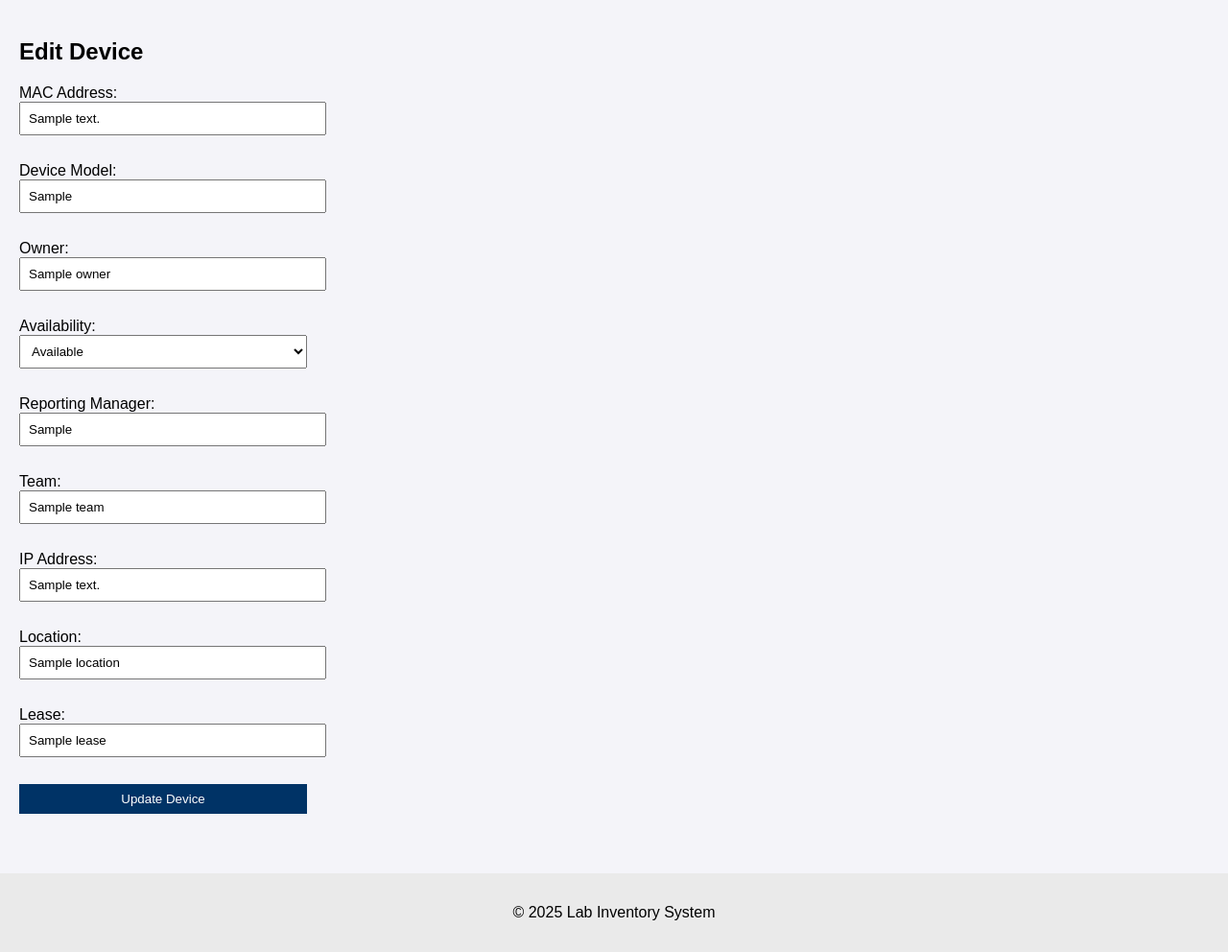
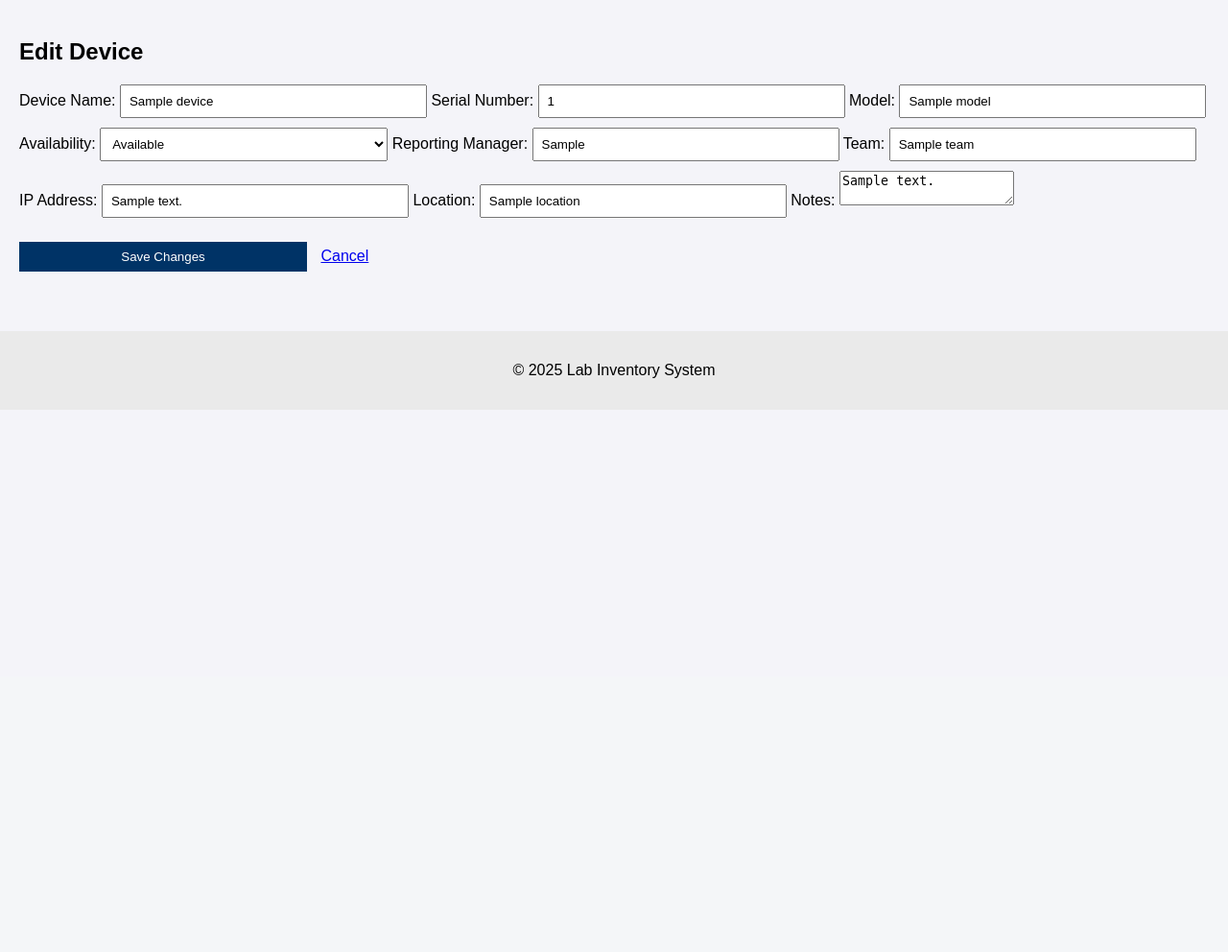
Before and after one commit to geniusgs94/Lab_Inventory_tool, a Flask app: template templates/edit_item.html in a window 1280 px wide. Shown: the part 95-1087 px from the top of the page at 96% size. After the commit the page ends 522 px from the top, so only its background shows below. Run offline with Flask 3, Linux system fonts and the light colour scheme; the template is opened without the code that fills it: most values are stand-ins (such as "Sample title", 1, 10 or a date in 2020).

```diff
--- a/app.py
+++ b/app.py
@@ -203,23 +203,25 @@ def edit_item(id):
         flash("Device not found", "danger")
         return redirect(url_for('inventory'))
 
-    # Enforce user access
-    if is_user():
-        if device['owner'] != session['username'] and device['availability'] != 'Available':
-            conn.close()
-            flash("Access denied. You can't edit devices owned by others.", "danger")
-            return redirect(url_for('inventory'))
+    # Only allow Admin or Owner to edit allowed fields
+    if not (is_admin() or device['owner'] == session['username']):
+        conn.close()
+        flash("Access denied. Only the owner or an admin can edit this device.", "danger")
+        return redirect(url_for('inventory'))
 
     if request.method == 'POST':
-        mac = request.form['mac_address']
-        model = request.form['device_model']
-        owner = session['username'] if is_user() else request.form['owner']
+        # These fields remain unchanged (read-only)
+        mac = device['mac_address']
+        model = device['device_model']
+        owner = device['owner']
+        lease = device['lease']
+
+        # These fields can be edited
         availability = request.form['availability']
         manager = request.form['reporting_manager']
         team = request.form['team']
         ip = request.form['ip_address']
         location = request.form['location']
-        lease = request.form['lease']
 
         cursor.execute('''
             UPDATE devices
@@ -230,25 +232,24 @@ def edit_item(id):
 
         conn.commit()
         conn.close()
+        flash("Device updated successfully.", "success")
         return redirect(url_for('inventory'))
 
-    cursor.execute('SELECT * FROM devices WHERE id = ?', (id,))
-    row = cursor.fetchone()
+    # For GET request - display the device info
+    device_dict = {
+        'id': device['id'],
+        'mac_address': device['mac_address'],
+        'device_model': device['device_model'],
+        'owner': device['owner'],
+        'availability': device['availability'],
+        'reporting_manager': device['reporting_manager'],
+        'team': device['team'],
+        'ip_address': device['ip_address'],
+        'location': device['location'],
+        'lease': device['lease']
+    }
     conn.close()
-
-    device = {
-        'id': row[0],
-        'mac_address': row[1],
-        'device_model': row[2],
-        'owner': row[3],
-        'availability': row[4],
-        'reporting_manager': row[5],
-        'team': row[6],
-        'ip_address': row[7],
-        'location': row[8],
-        'lease': row[9]
-    }
-    return render_template('edit_item.html', device=device)
+    return render_template('edit_item.html', device=device_dict)
 
 @app.route('/reserve/<int:id>', methods=['POST'])
 @login_required
--- a/static/styles.css
+++ b/static/styles.css
@@ -141,3 +141,23 @@ ul {
     display: flex;
     align-items: center;
 }
+.btn-request {
+    background-color: #ff9800;   /* Orange button */
+    color: white;
+    border: none;
+    padding: 8px 14px;
+    border-radius: 5px;
+    font-size: 14px;
+    font-weight: bold;
+    cursor: pointer;
+    transition: background-color 0.3s ease, transform 0.2s ease;
+}
+
+.btn-request:hover {
+    background-color: #e68900;  /* Darker orange on hover */
+    transform: scale(1.05);     /* Slight zoom effect */
+}
+
+.btn-request:active {
+    background-color: #cc7a00;  /* Even darker when clicked */
+}
--- a/templates/edit_item.html
+++ b/templates/edit_item.html
@@ -3,37 +3,51 @@
 {% block content %}
 <h2>Edit Device</h2>
 
-<form method="POST" action="{{ url_for('edit_item', id=device.id) }}">
-    <label for="mac_address">MAC Address:</label><br>
-    <input type="text" id="mac_address" name="mac_address" value="{{ device.mac_address }}" required><br><br>
+<form action="{{ url_for('edit_item', id=device['id']) }}" method="POST">
 
-    <label for="device_model">Device Model:</label><br>
-    <input type="text" id="device_model" name="device_model" value="{{ device.device_model }}" required><br><br>
+    <!-- Device Name (readonly) -->
+    <label for="device_name">Device Name:</label>
+    <input type="text" id="device_name" name="device_name" value="{{ device['device_name'] }}" readonly>
 
-    <label for="owner">Owner:</label><br>
-    <input type="text" id="owner" name="owner" value="{{ device.owner }}" required><br><br>
+    <!-- Serial Number (readonly) -->
+    <label for="serial_number">Serial Number:</label>
+    <input type="text" id="serial_number" name="serial_number" value="{{ device['serial_number'] }}" readonly>
 
-    <label for="availability">Availability:</label><br>
-    <select id="availability" name="availability" required>
-        <option value="Available" {% if device.availability == 'Available' %}selected{% endif %}>Available</option>
-        <option value="In Use" {% if device.availability == 'In Use' %}selected{% endif %}>In Use</option>
-    </select><br><br>
+    <!-- Model (readonly) -->
+    <label for="model">Model:</label>
+    <input type="text" id="model" name="model" value="{{ device['model'] }}" readonly>
 
-    <label for="reporting_manager">Reporting Manager:</label><br>
-    <input type="text" id="reporting_manager" name="reporting_manager" value="{{ device.reporting_manager }}"><br><br>
+    <!-- Availability (editable) -->
+    <label for="availability">Availability:</label>
+    <select id="availability" name="availability">
+        <option value="Available" {% if device['availability'] == 'Available' %}selected{% endif %}>Available</option>
+        <option value="In Use" {% if device['availability'] == 'In Use' %}selected{% endif %}>In Use</option>
+        <option value="Under Maintenance" {% if device['availability'] == 'Under Maintenance' %}selected{% endif %}>Under Maintenance</option>
+    </select>
 
-    <label for="team">Team:</label><br>
-    <input type="text" id="team" name="team" value="{{ device.team }}"><br><br>
+    <!-- Reporting Manager (editable) -->
+    <label for="reporting_manager">Reporting Manager:</label>
+    <input type="text" id="reporting_manager" name="reporting_manager" value="{{ device['reporting_manager'] }}">
 
-    <label for="ip_address">IP Address:</label><br>
-    <input type="text" id="ip_address" name="ip_address" value="{{ device.ip_address }}"><br><br>
+    <!-- Team (editable) -->
+    <label for="team">Team:</label>
+    <input type="text" id="team" name="team" value="{{ device['team'] }}">
 
-    <label for="location">Location:</label><br>
-    <input type="text" id="location" name="location" value="{{ device.location }}"><br><br>
+    <!-- IP Address (editable) -->
+    <label for="ip_address">IP Address:</label>
+    <input type="text" id="ip_address" name="ip_address" value="{{ device['ip_address'] }}">
 
-    <label for="lease">Lease:</label><br>
-    <input type="text" id="lease" name="lease" value="{{ device.lease }}"><br><br>
+    <!-- Location (editable) -->
+    <label for="location">Location:</label>
+    <input type="text" id="location" name="location" value="{{ device['location'] }}">
 
-    <button type="submit">Update Device</button>
+    <!-- Notes (readonly) -->
+    <label for="notes">Notes:</label>
+    <textarea id="notes" name="notes" readonly>{{ device['notes'] }}</textarea>
+
+    <div style="margin-top: 15px;">
+        <button type="submit">Save Changes</button>
+        <a href="{{ url_for('inventory') }}" style="margin-left: 10px;">Cancel</a>
+    </div>
 </form>
 {% endblock %}
```
Also changed, not shown: templates/index.html (+20 -9 lines).
